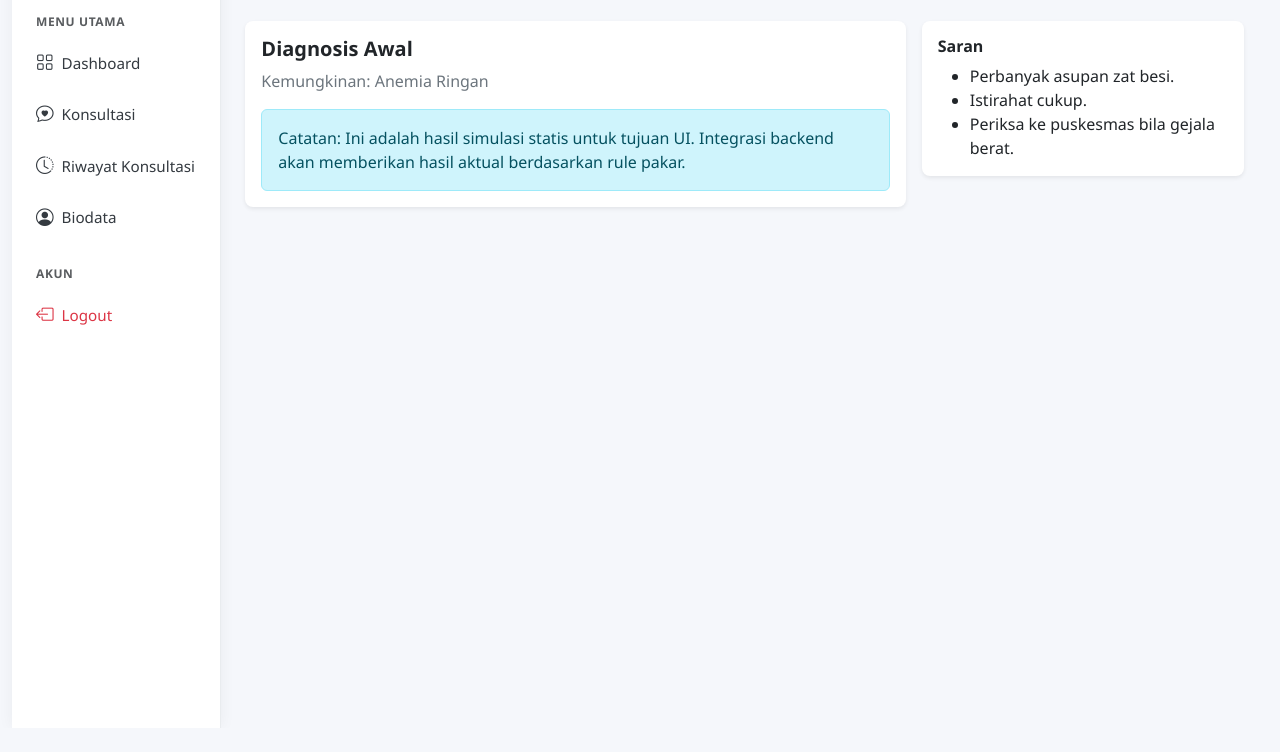
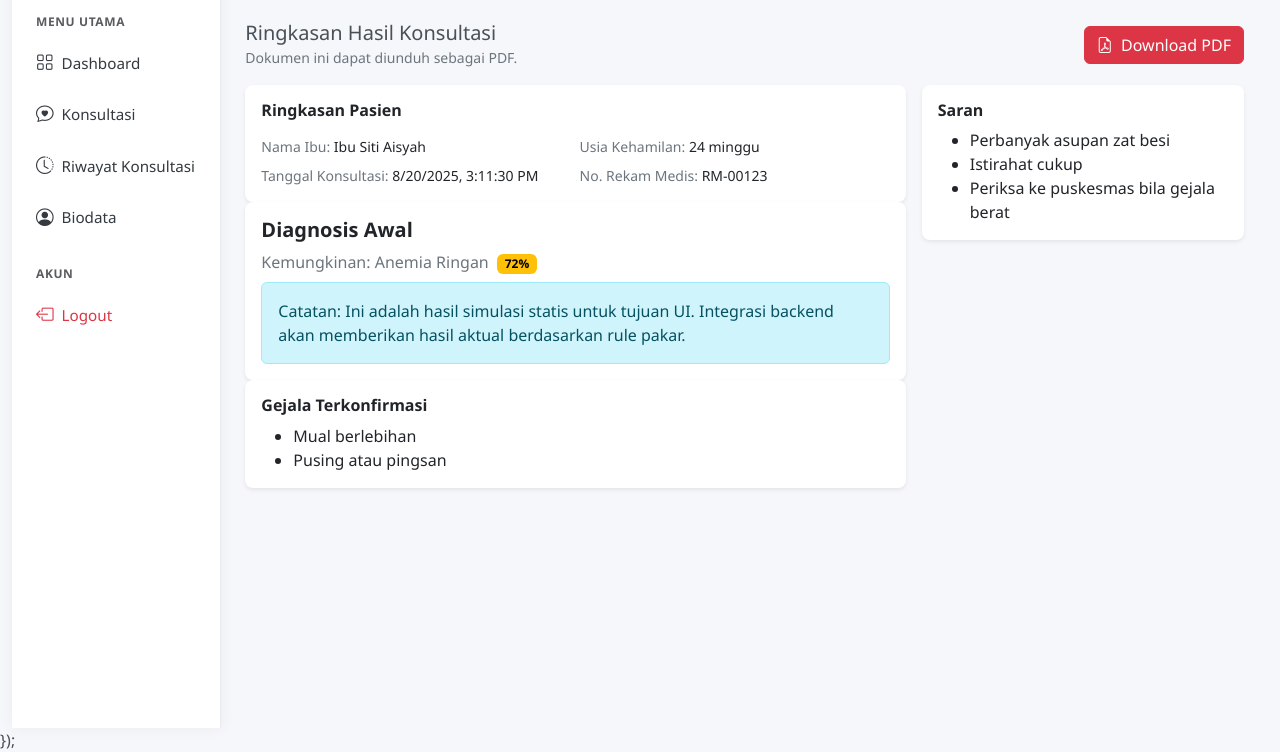
Before and after one commit to WannProject/sistem-pakar-ibu-hamil, a plain HTML site: page user/hasil-konsultasi.html in a window 1280 px wide. Shown: the part 72-824 px from the top of the page. Before the commit the page ends 800 px from the top, so only its background shows below. Drawn offline with nearby package versions, Linux system fonts and the light colour scheme.

Commit message:
button pdf download

```diff
--- a/user/hasil-konsultasi.html
+++ b/user/hasil-konsultasi.html
@@ -128,13 +128,33 @@
           </header>
 
           <!-- Content -->
-          <div class="content p-4">
+          <div class="content p-4" id="hasilContent">
+            <div class="d-flex justify-content-between align-items-center mb-3">
+              <div>
+                <h5 class="mb-0">Ringkasan Hasil Konsultasi</h5>
+                <small class="text-secondary">Dokumen ini dapat diunduh sebagai PDF.</small>
+              </div>
+              <button class="btn btn-danger" id="downloadPdfBtn">
+                <i class="bi bi-file-earmark-pdf me-1"></i> Download PDF
+              </button>
+            </div>
             <div class="row g-3">
               <div class="col-lg-8">
                 <div class="card shadow-sm">
                   <div class="card-body">
+                    <h6 class="fw-bold mb-3">Ringkasan Pasien</h6>
+                    <div class="row g-2 small">
+                      <div class="col-md-6"><span class="text-secondary">Nama Ibu:</span> <span id="patientName">-</span></div>
+                      <div class="col-md-6"><span class="text-secondary">Usia Kehamilan:</span> <span id="gestAge">-</span></div>
+                      <div class="col-md-6"><span class="text-secondary">Tanggal Konsultasi:</span> <span id="consultDate">-</span></div>
+                      <div class="col-md-6"><span class="text-secondary">No. Rekam Medis:</span> <span id="noRm">-</span></div>
+                    </div>
+                  </div>
+                </div>
+                <div class="card shadow-sm">
+                  <div class="card-body">
                     <h5 class="fw-bold">Diagnosis Awal</h5>
-                    <p class="text-secondary">Kemungkinan: Anemia Ringan</p>
+                    <p class="text-secondary mb-2">Kemungkinan: <span id="diagnosisName">-</span> <span class="badge text-bg-warning ms-1" id="diagnosisConfidence">-</span></p>
                     <div class="alert alert-info mb-0">
                       Catatan: Ini adalah hasil simulasi statis untuk tujuan UI.
                       Integrasi backend akan memberikan hasil aktual berdasarkan
@@ -142,16 +162,18 @@
                     </div>
                   </div>
                 </div>
+                <div class="card shadow-sm">
+                  <div class="card-body">
+                    <h6 class="fw-bold">Gejala Terkonfirmasi</h6>
+                    <ul id="symptomsList" class="mb-0"></ul>
+                  </div>
+                </div>
               </div>
               <div class="col-lg-4">
                 <div class="card shadow-sm">
                   <div class="card-body">
                     <h6 class="fw-bold">Saran</h6>
-                    <ul class="mb-0">
-                      <li>Perbanyak asupan zat besi.</li>
-                      <li>Istirahat cukup.</li>
-                      <li>Periksa ke puskesmas bila gejala berat.</li>
-                    </ul>
+                    <ul class="mb-0" id="adviceList"></ul>
                   </div>
                 </div>
               </div>
@@ -161,6 +183,87 @@
       </div>
     </div>
     <script src="https://cdn.jsdelivr.net/npm/bootstrap@5.3.3/dist/js/bootstrap.bundle.min.js"></script>
+    <script src="https://cdn.jsdelivr.net/npm/html2pdf.js@0.10.1/dist/html2pdf.bundle.min.js"></script>
     <script src="../assets/js/script.js"></script>
+    <script>
+      document.addEventListener('DOMContentLoaded', function () {
+        // Data dummy (fallback bila tidak ada data dari halaman konsultasi)
+        const dummy = {
+          patient: { name: 'Ibu Siti Aisyah', gestationalWeeks: 24, noRm: 'RM-00123' },
+          consultAt: new Date(),
+          symptoms: ['Mual berlebihan', 'Pusing atau pingsan'],
+          diagnosis: { name: 'Anemia Ringan', confidence: 0.72 },
+          advice: [
+            'Perbanyak asupan zat besi',
+            'Istirahat cukup',
+            'Periksa ke puskesmas bila gejala berat'
+          ]
+        };
+
+        // Ambil data dari localStorage jika ada (mis. diset halaman konsultasi), jika tidak pakai dummy
+        let data;
+        try {
+          data = JSON.parse(localStorage.getItem('hasilKonsultasi') || 'null') || dummy;
+        } catch (_) { data = dummy; }
+
+        // Render ke UI
+        const setText = (id, v) => { const el = document.getElementById(id); if (el) el.textContent = v; };
+        setText('patientName', data.patient?.name || '-');
+        setText('gestAge', data.patient?.gestationalWeeks ? `${data.patient.gestationalWeeks} minggu` : '-');
+        setText('noRm', data.patient?.noRm || '-');
+        const d = data.consultAt ? new Date(data.consultAt) : new Date();
+        setText('consultDate', d.toLocaleString());
+        setText('diagnosisName', data.diagnosis?.name || '-');
+        const conf = data.diagnosis?.confidence;
+        setText('diagnosisConfidence', (typeof conf === 'number') ? `${Math.round(conf * 100)}%` : '-');
+
+        const symWrap = document.getElementById('symptomsList');
+        if (symWrap) {
+          symWrap.innerHTML = '';
+          (data.symptoms || []).forEach((s) => {
+            const li = document.createElement('li');
+            li.textContent = s;
+            symWrap.appendChild(li);
+          });
+          if (!symWrap.children.length) {
+            const li = document.createElement('li');
+            li.className = 'text-secondary';
+            li.textContent = 'Tidak ada gejala terkonfirmasi.';
+            symWrap.appendChild(li);
+          }
+        }
+
+        const advWrap = document.getElementById('adviceList');
+        if (advWrap) {
+          advWrap.innerHTML = '';
+          (data.advice || []).forEach((a) => {
+            const li = document.createElement('li');
+            li.textContent = a;
+            advWrap.appendChild(li);
+          });
+        }
+
+        // PDF export
+        const btn = document.getElementById('downloadPdfBtn');
+        const target = document.getElementById('hasilContent');
+        btn?.addEventListener('click', () => {
+          if (!target) return;
+          const now = new Date();
+          const pad = (n) => String(n).padStart(2, '0');
+          const filename = `Hasil-Konsultasi-${now.getFullYear()}${pad(now.getMonth()+1)}${pad(now.getDate())}-${pad(now.getHours())}${pad(now.getMinutes())}.pdf`;
+          const opt = {
+            margin: [10, 10, 10, 10],
+            filename,
+            image: { type: 'jpeg', quality: 0.98 },
+            html2canvas: { scale: 2, useCORS: true },
+            jsPDF: { unit: 'mm', format: 'a4', orientation: 'portrait' },
+            pagebreak: { mode: ['avoid-all', 'css', 'legacy'] }
+          };
+          html2pdf().from(target).set(opt).save();
+        });
+      });
+    </script>
+      });
+    </script>
   </body>
 </html>
```
